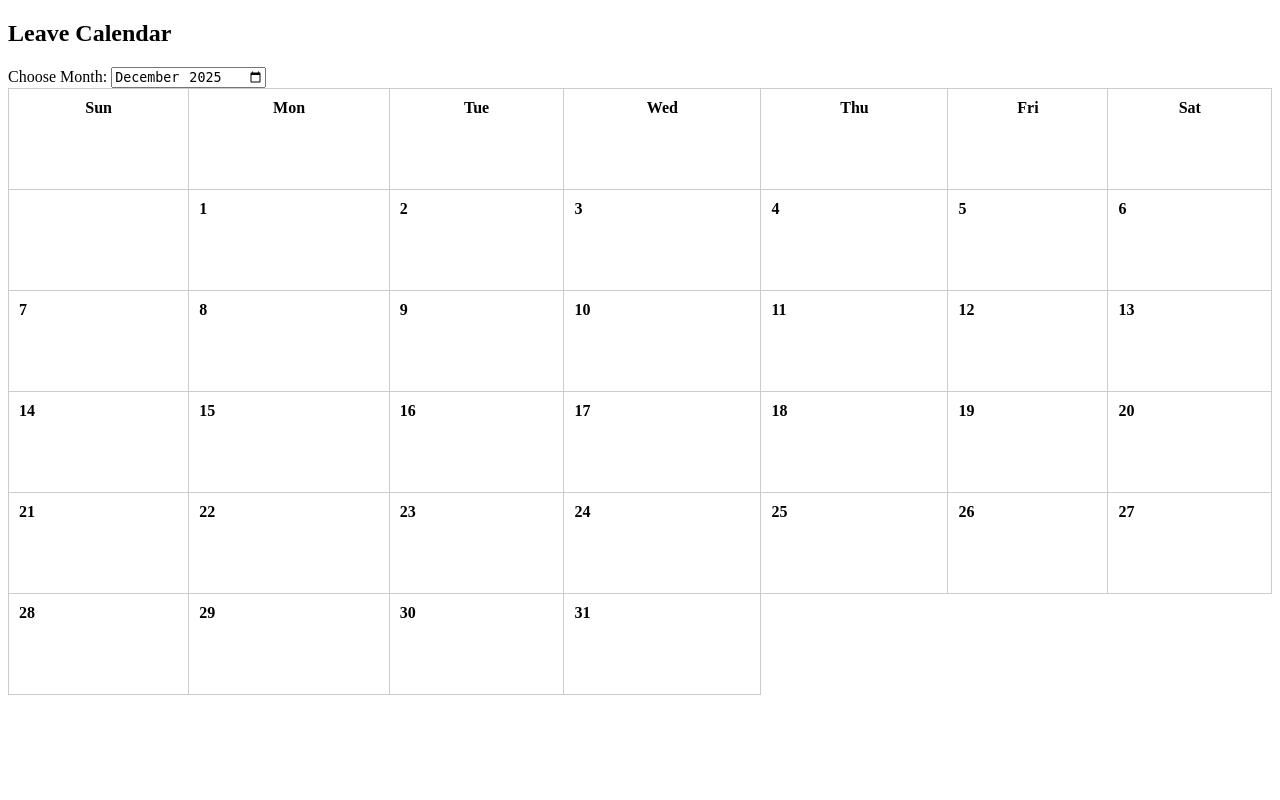
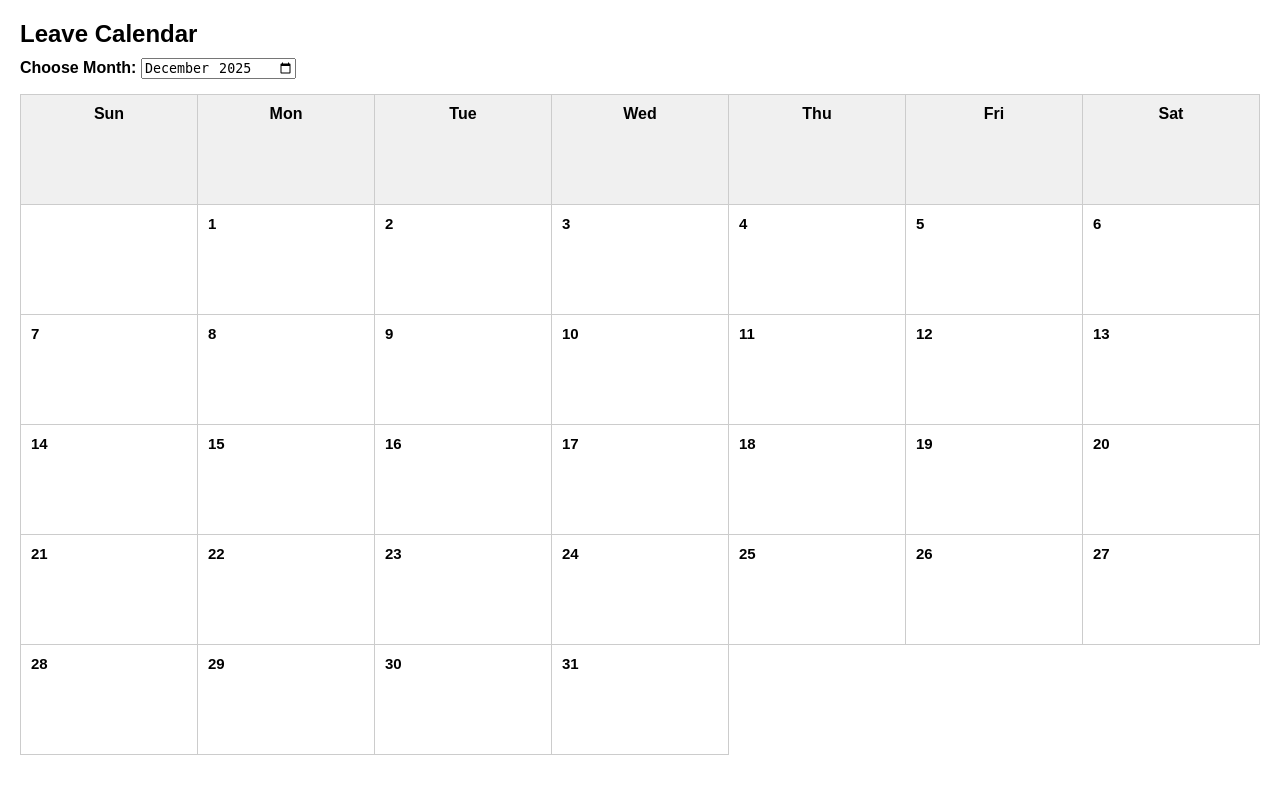
Before and after one commit to jesstanblues-ops/Leave-app3, a Flask app: page /calendar_view in a window 1280 px wide. Run offline with Flask 3, Linux system fonts and the light colour scheme; data that the repository does not hold is empty; parts of the project's set-up code (start-up, migrations or seed data) failed here and were passed over; some libraries are stand-ins or nearby versions.

Commit message:
Update calendar_view.html

```diff
--- a/templates/calendar_view.html
+++ b/templates/calendar_view.html
@@ -2,21 +2,62 @@
 <html>
 <head>
     <title>Leave Calendar</title>
+
     <style>
-        table { width: 100%; border-collapse: collapse; }
+        body {
+            font-family: Arial, sans-serif;
+            margin: 20px;
+        }
+
+        h2 {
+            margin-bottom: 10px;
+        }
+
+        label {
+            font-weight: bold;
+        }
+
+        /* Clean 7-column layout */
+        table {
+            width: 100%;
+            border-collapse: collapse;
+            table-layout: fixed;   /* Equal width for all days */
+            margin-top: 15px;
+        }
+
         th, td {
             border: 1px solid #ccc;
             padding: 10px;
             vertical-align: top;
-            height: 80px;
+            height: 110px;        /* Consistent height */
+            width: 14.28%;        /* 100 / 7 days */
+            box-sizing: border-box;
+            word-wrap: break-word;
         }
+
+        th {
+            background: #f0f0f0;
+            text-align: center;
+            font-size: 16px;
+            font-weight: bold;
+        }
+
+        td strong {
+            display: block;
+            font-size: 15px;
+            margin-bottom: 5px;
+        }
+
         .leave-box {
-            background: #ffe9b3;
-            padding: 3px 5px;
-            border-radius: 4px;
-            margin-bottom: 4px;
+            background: #ffe7b0;
+            padding: 5px 7px;
+            border-radius: 5px;
+            margin-bottom: 5px;
+            font-size: 14px;
+            line-height: 1.2em;
         }
     </style>
+
 </head>
 <body>
 
@@ -28,6 +69,8 @@
 <table id="calendarTable"></table>
 
 <script>
+
+/* When month is changed, reload calendar */
 document.getElementById("monthPicker").addEventListener("change", function() {
     loadCalendar(this.value);
 });
@@ -39,22 +82,29 @@ function loadCalendar(month) {
 }
 
 function renderCalendar(month, leaves) {
+
     const [year, mon] = month.split("-").map(Number);
     const first = new Date(year, mon - 1, 1);
     const last = new Date(year, mon, 0);
 
     let html = "<tr>";
     const days = ["Sun","Mon","Tue","Wed","Thu","Fri","Sat"];
+
     days.forEach(d => html += `<th>${d}</th>`);
     html += "</tr><tr>";
 
-    for (let i=0; i<first.getDay(); i++) html += "<td></td>";
+    /* Add padding before month starts */
+    for (let i=0; i<first.getDay(); i++) {
+        html += "<td></td>";
+    }
 
+    /* Fill calendar days */
     for (let day=1; day <= last.getDate(); day++) {
+
         const dateStr = `${month}-${String(day).padStart(2,'0')}`;
 
         html += "<td>";
-        html += `<strong>${day}</strong><br>`;
+        html += `<strong>${day}</strong>`;
 
         if (leaves[dateStr]) {
             leaves[dateStr].forEach(l => {
@@ -64,7 +114,10 @@ function renderCalendar(month, leaves) {
 
         html += "</td>";
 
-        if ((first.getDay() + day) % 7 === 0) html += "</tr><tr>";
+        /* Wrap row every 7 columns */
+        if ((first.getDay() + day) % 7 === 0) {
+            html += "</tr><tr>";
+        }
     }
 
     html += "</tr>";
@@ -72,10 +125,12 @@ function renderCalendar(month, leaves) {
     document.getElementById("calendarTable").innerHTML = html;
 }
 
+/* Auto-load current month */
 const now = new Date();
 const defaultMonth = `${now.getFullYear()}-${String(now.getMonth()+1).padStart(2,'0')}`;
 document.getElementById("monthPicker").value = defaultMonth;
 loadCalendar(defaultMonth);
+
 </script>
 
 </body>
```
